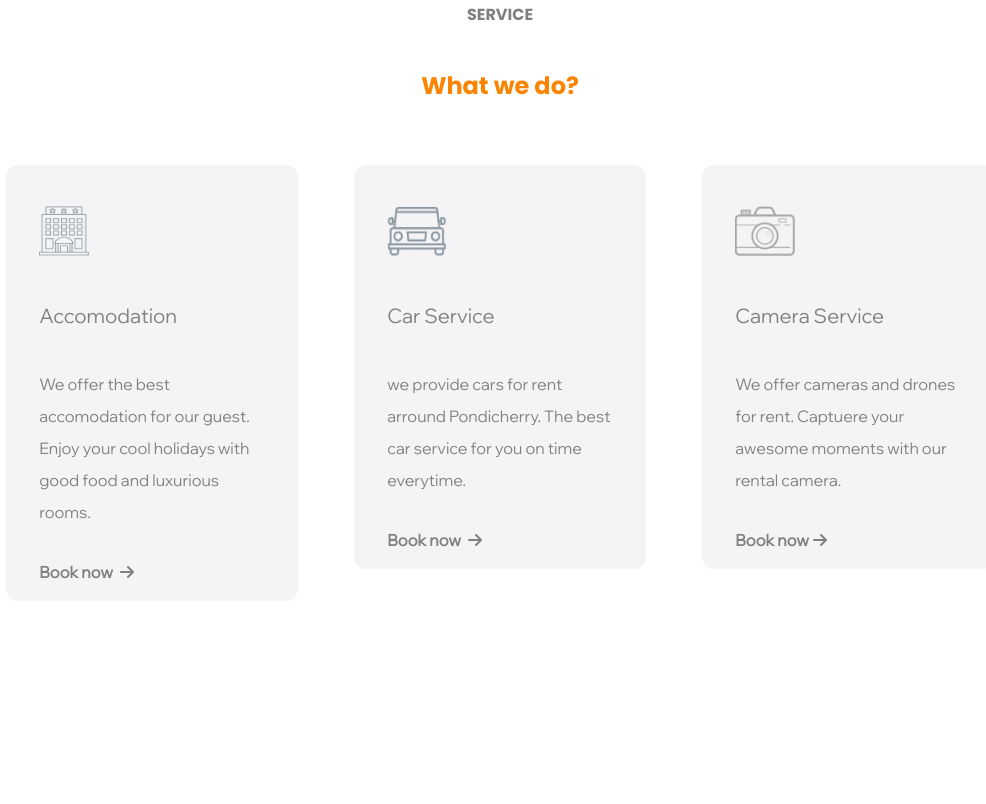
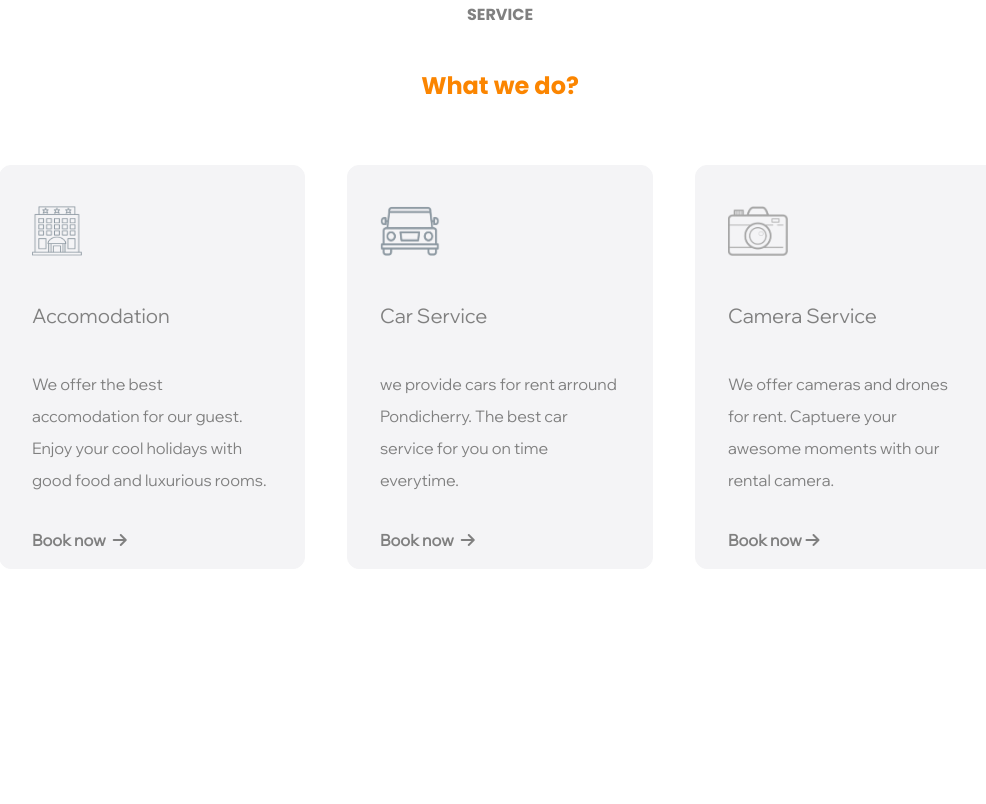
Before and after one commit to Dipaque/BK-travels, a plain HTML site: page index.html in a window 1280 px wide. Shown: the part 1509-2313 px from the top of the page, without its empty margins (140-1126 px from the left). Drawn offline with nearby package versions, Linux system fonts and the light colour scheme; a web font is replaced by a local one.

Commit message:
Add files via upload

```diff
--- a/BKtravels.css
+++ b/BKtravels.css
@@ -114,15 +114,16 @@ border-color: #FB8500;
     transition: transform .7s;
     background-color: #f4f4f6;
     border-radius: 12px;
-    margin-left: 5%;
-    margin-right: 5%;
+    margin-left: 2%;
+    margin-right: 2%;
 
     /* box-shadow: 0 0 3px #8e8d8d; */
     transition: transform .5s ease-in-out;
 }
-@media(max-width:360px){
-    .col-lg-4{
-        width: 90%;
+@media(max-width:576px){
+    .elite{
+
+        width: 95%;
     }
 }
 .Readmore{
@@ -250,6 +251,7 @@ border-color: #FB8500;
     }
 }
 
+
 @media (max-width:460px) {
     .reviews{
         display: none;
--- a/index.html
+++ b/index.html
@@ -42,11 +42,11 @@
     <body>
 
         <!-- Nav bar -->
-        <nav class="container-fluid navbar  navbar-light navbar-nav-scroll fixed-top bg-light   navbar-expand-lg "data-spy="affix" data-offset-top="0" style="font-family:'Wix Madefor Display',sans-serif;" >
+        <nav class="container-fluid ms-1  navbar  navbar-light navbar-nav-scroll fixed-top bg-light   navbar-expand-lg "data-spy="affix" data-offset-top="0" style="font-family:'Wix Madefor Display',sans-serif;" >
           <div class="container  ">
             <a href="index.html" class="navbar-brand "><img src="navbarlogo_prev_ui.png"alt="logo" width="170px"></a>
             <button class="navbar-toggler navbar-danger " type="button" data-bs-toggle="collapse" data-bs-target="#mynavbar" aria-controls="navbarNav" aria-expanded="false" aria-label="Toggle navigation" >
-            <span class="navbar-toggler-icon "></span>
+            <span class=" navbar-toggler-icon "></span>
             </button>
           <div class="collapse navbar-collapse" id="mynavbar">
             <ul class="navbar-nav navlink ms-auto mt-2 mt-md-0 ">
@@ -96,32 +96,31 @@
 
             <div class="container mt-5 text-center">
               <div class="row justify-content-md-center">
-                <div class="col-lg-4  ">
-                <div class="elite mt-3 mb-5 text-start p-3   ps-3">
+
+                <div class="col-lg  elite mt-3 mb-5 text-start p-3   ps-3">
                   <img src="accomodation_prev_ui.png" class="mb-5 mt-4 ms-3" alt="camera" height="50" width="50">
                   <h5 class="mb-4 ms-3">Accomodation</h5>
                   <p class="p-3" style="line-height: 2;">We offer the best accomodation for our guest. Enjoy your cool holidays with good food and luxurious rooms.</p>
                   <a href="#" class="Readmore ms-3"  type="submit"onclick="location.href='#section3'">Book now <i class="fa-solid fa-arrow-right ps-1"></i></a>
                 </div>
-                </div>
-                <div class="col-lg-4 ">
-                <div class="mt-3 mb-5 text-start p-3  elite ps-3">
+
+
+                <div class="col-lg mt-3 mb-5 text-start p-3  elite ps-3">
                   <img src="car_prev_ui.png" class="mb-5 mt-4 ms-3" alt="camera" height="50" width="60">
                   <h5 class="mb-4 ms-3">Car Service</h5>
                   <p class="p-3" style="line-height: 2;">we provide cars for rent arround Pondicherry. The best car service for you on time everytime. </p>
 
                   <a href="#" class="Readmore ms-3"  type="submit"onclick="location.href='#section3'">Book now <i class="fa-solid fa-arrow-right ps-1"></i></a>
                 </div>
-                </div>
-                <div class="col-lg-4 ">
-                <div class="mt-3 mb-5 text-start p-3  elite ps-3">
+
+
+                <div class="col-lg mt-3 mb-5 text-start p-3  elite ps-3">
                   <img src="cameragrey_prev_ui.png" class="mb-5 mt-4 ms-3" alt="camera" height="50" width="60">
                   <h5 class="mb-4 ms-3">Camera Service</h5>
                   <p class="p-3" style="line-height: 2;">We offer cameras and drones for rent. Captuere your awesome moments with our rental camera.</p>
-
                   <a href="#" class="Readmore ms-3"  type="submit"onclick="location.href='#section3'">Book now<i class="fa-solid fa-arrow-right ps-1"></i></a>
                 </div>
-                </div>
+
               </div>
             </div>
             </div>
```
